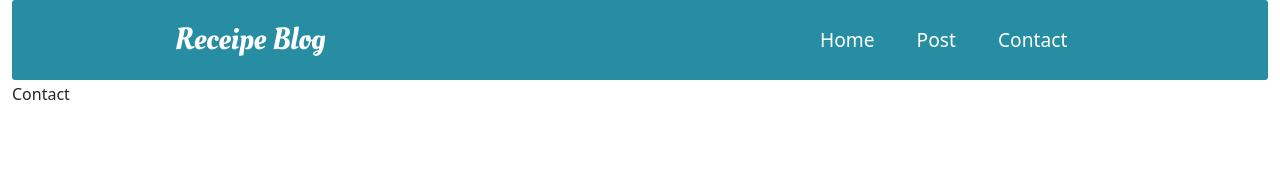
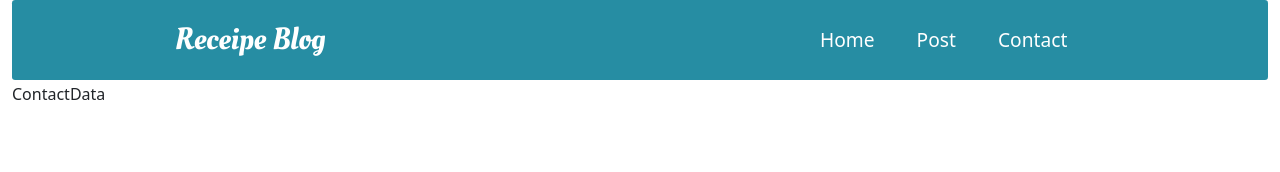
Before and after one commit to Felix-Barosio/Receipe-blog-client, a React (Create React App) app: page /contact in a window 1280 px wide. Shown: the top 172 px of the page. Built offline with nearby package versions, Linux system fonts and the light colour scheme; no server answers.

Commit message:
Imported Contact Data

```diff
--- a/src/components/Contact.js
+++ b/src/components/Contact.js
@@ -1,8 +1,15 @@
 import React from 'react'
+import ContactData from './ContactData'
 
 function Contact() {
     return (
-        <div>Contact</div>
+        <div>
+            <div className='contact-us'>
+                <div className='contact-form'>
+                    <ContactData />
+                </div>
+            </div>
+        </div>
     )
 }
 
```
